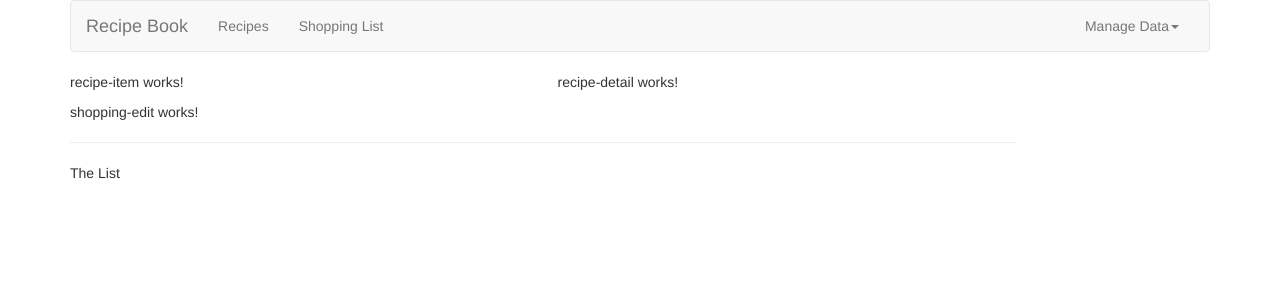
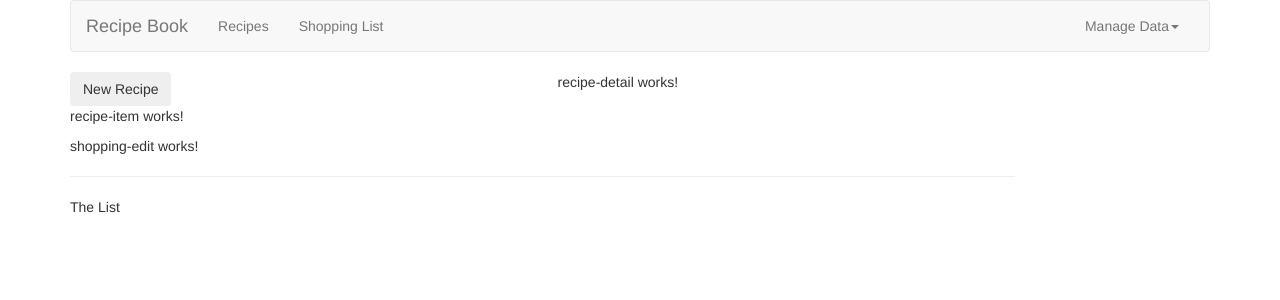
Before and after one commit to johnrobin80/angular-recipeshopping, an Angular app: page / in a window 1280 px wide. Shown: the top 300 px of the page. Built offline with nearby package versions, Linux system fonts and the light colour scheme.

Commit message:
html updates
html updates

```diff
--- a/src/app/recipes/recipe-list/recipe-list.component.html
+++ b/src/app/recipes/recipe-list/recipe-list.component.html
@@ -1 +1,10 @@
+<div class="row">
+<div class="col-xs-12">
+    <button class="btn btn-btn-success">New Recipe</button>
+</div>
+</div>
+<div class="row">
+<div class="col-xs-12">
 <app-recipe-item></app-recipe-item>
+</div>
+</div>
```
Also changed, not shown: 1 other file (tests, documents, lock files or other folders).
